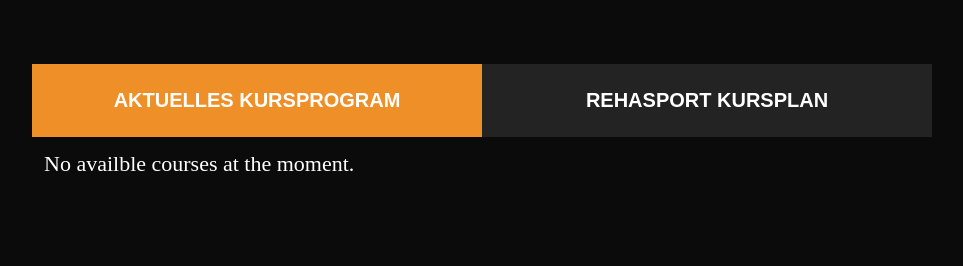
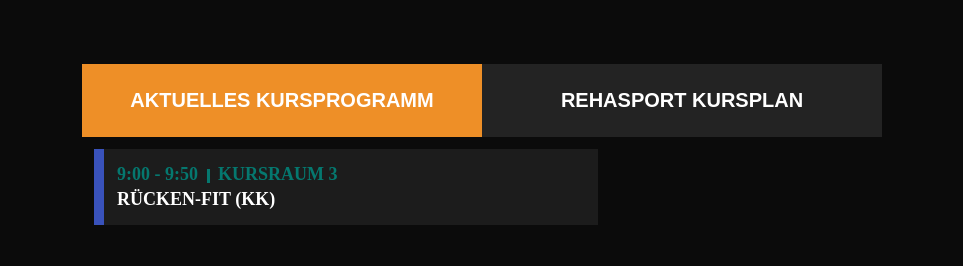
Before and after one commit to jayveebasco/courses-for-today, a Gatsby site: page / in a window 1280 px wide. Shown: the whole page, without its empty margins (158-1121 px from the left). Built offline with nearby package versions, Linux system fonts and the light colour scheme; Gatsby itself is replaced by a stand-in of ours; a web font is replaced by a local one.

Commit message:
Updated course data

```diff
--- a/src/lib/courseData.js
+++ b/src/lib/courseData.js
@@ -1,56 +1,63 @@
 export const course = [
   {
     courseId: 1,
-    courseCategory: 'Aktuelles Kursprogram',
+    courseCategory: 'Aktuelles Kursprogramm',
     courseList: [
       {
-        courseStartTime: '21:00',
-        courseEndTime: '21:30',
+        courseStartTime: '16:00',
+        courseEndTime: '16:50',
         courseRoom: 'Course room 1',
-        courseTitle: 'React',
+        courseTitle: 'Workout',
         courseColor: '#0083bd'
       },
       {
-        courseStartTime: '08:00',
-        courseEndTime: '09:30',
+        courseStartTime: '19:00',
+        courseEndTime: '20:00',
         courseRoom: 'Course room 2',
-        courseTitle: 'HTML',
+        courseTitle: 'Cycling Female',
         courseColor: '#940206'
       },
       {
-        courseStartTime: '17:00',
-        courseEndTime: '17:30',
-        courseRoom: 'Course room 3',
-        courseTitle: 'Vue',
+        courseStartTime: '9:00',
+        courseEndTime: '9:50',
+        courseRoom: 'Kursraum 3',
+        courseTitle: 'Rücken-fit (kk)',
         courseColor: '#3952bb'
       },
       {
-        courseStartTime: '10:00',
-        courseEndTime: '10:30',
-        courseRoom: 'Course room 4',
-        courseTitle: 'Angular',
+        courseStartTime: '17:00',
+        courseEndTime: '17:50',
+        courseRoom: 'Kursraum 1',
+        courseTitle: 'Yoga Flow',
         courseColor: '#8fc444'
       },
       {
-        courseStartTime: '19:00',
-        courseEndTime: '19:45',
-        courseRoom: 'Course room 6',
-        courseTitle: 'Node JS',
+        courseStartTime: '15:00',
+        courseEndTime: '16:00',
+        courseRoom: 'Kursraum 1',
+        courseTitle: 'Jumping® Kids',
+        courseColor: '#ea0d66'
+      },
+      {
+        courseStartTime: '12:15',
+        courseEndTime: '13:15',
+        courseRoom: 'Kursraum 3',
+        courseTitle: 'Regression',
         courseColor: '#a752ba'
       },
       {
-        courseStartTime: '18:00',
-        courseEndTime: '18:30',
-        courseRoom: 'Course room 7',
-        courseTitle: 'MySQL',
+        courseStartTime: '19:50',
+        courseEndTime: '20:20',
+        courseRoom: 'Course room 1',
+        courseTitle: 'Deep stretch',
         courseColor: '#3d4241'
       },
       {
-        courseStartTime: '21:00',
-        courseEndTime: '21:30',
-        courseRoom: 'Course room 20',
-        courseTitle: 'Next JS',
-        courseColor: '#3d4242'
+        courseStartTime: '19:00',
+        courseEndTime: '19:50',
+        courseRoom: 'Course room 1',
+        courseTitle: 'Dance & Tone',
+        courseColor: '#3a5a74'
       }
     ]
   },
--- a/src/stylesheets/components/_course.scss
+++ b/src/stylesheets/components/_course.scss
@@ -3,7 +3,7 @@
   &-wrapper {
     padding: 5% 0 2%;
     margin: 0 auto;
-    max-width: 900px;
+    max-width: 800px;
   }
 
   &-tab-holder {
```
